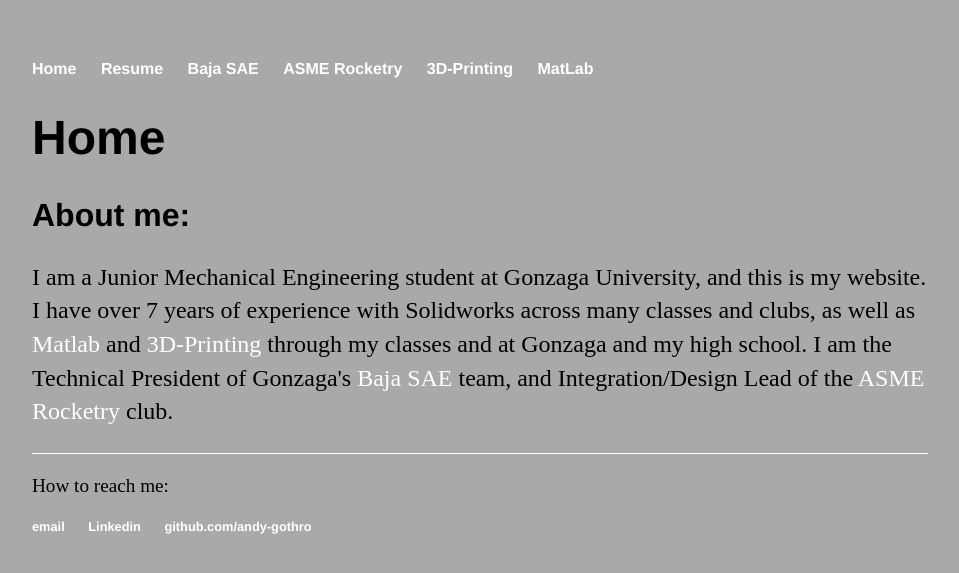
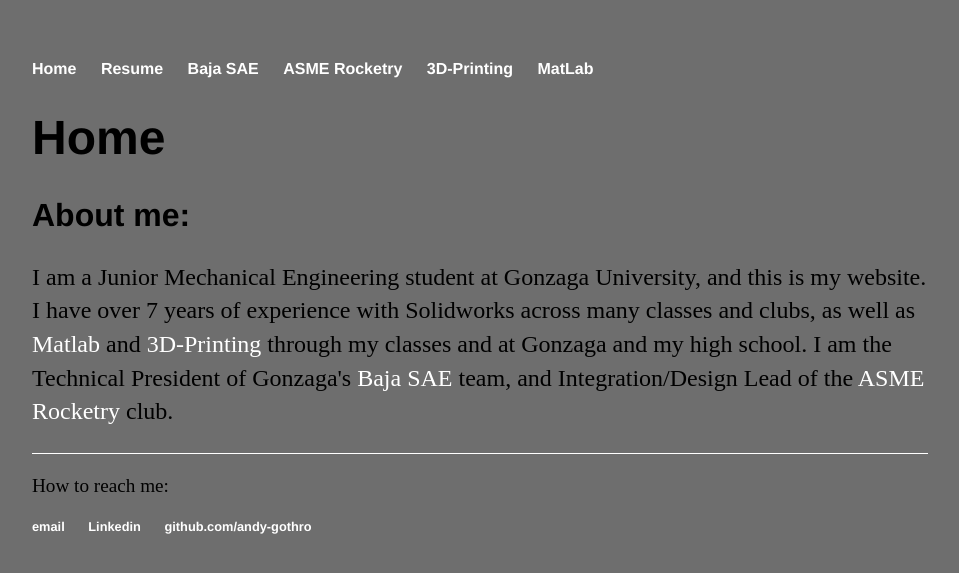
Before and after one commit to andy-gothro/andy-gothro.github.io, a Jekyll site: the page built from index.html, in a window 1280 px wide. Shown: the top 573 px of the page, without its empty margins (160-1119 px from the left). Built offline with Jekyll 4.4.1, drawn with Linux system fonts in a browser that asks for light colours.

Commit message:
Update main.css

```diff
--- a/css/main.css
+++ b/css/main.css
@@ -1,7 +1,7 @@
 body {
     margin: 60px auto;
     width: 70%;
-    background-color: #a9a9a9;
+    background-color: #6e6e6e;
 }
 nav ul, footer ul {
     font-family:'Helvetica', 'Arial', 'Sans-Serif';
```
